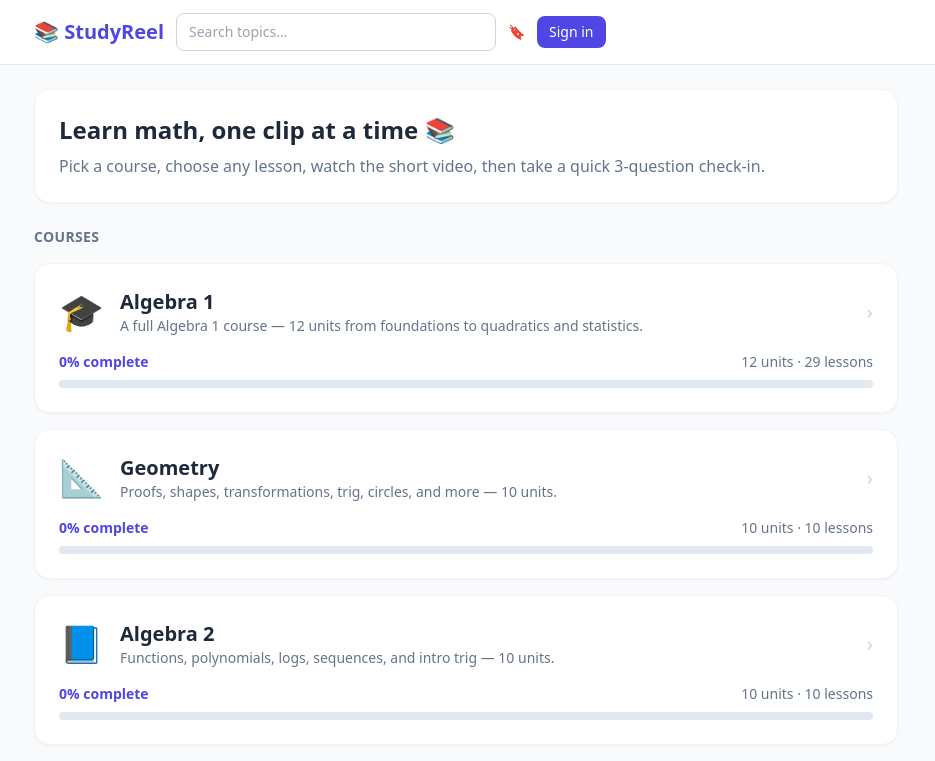
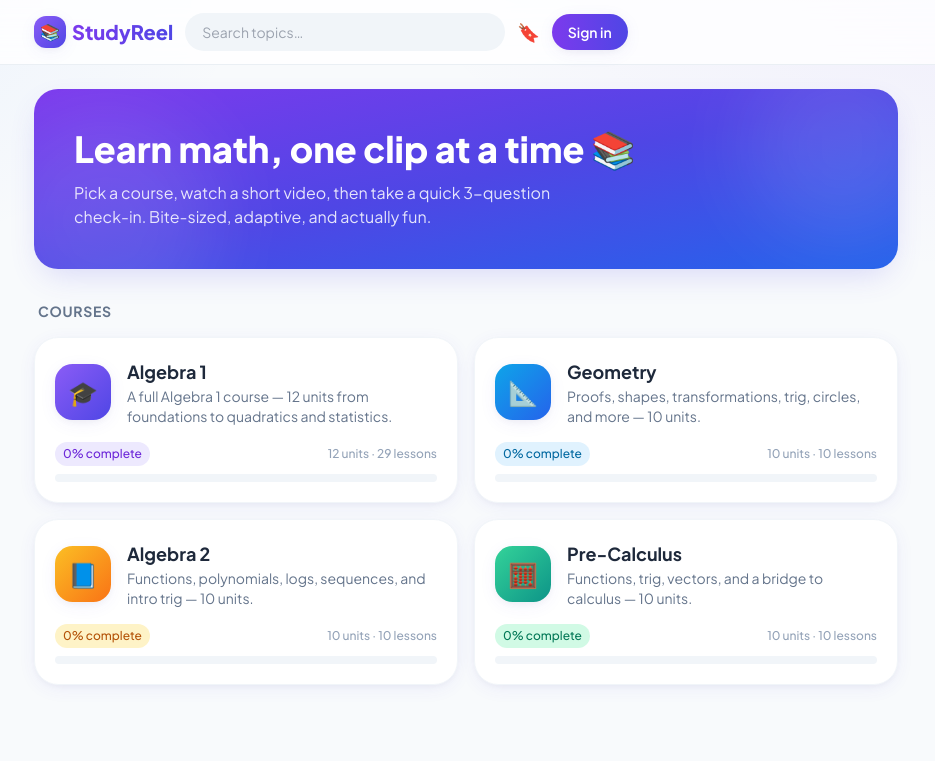
Before and after one commit to annaraheja2/studyreel, a React (Vite) app: page / in a window 1280 px wide. Shown: the top 761 px of the page, without its empty margins (174-1109 px from the left). Built offline with nearby package versions, Linux system fonts and the light colour scheme; no server answers; the database is empty.

Commit message:
Redesign: playful + clean look (font, gradient hero, colorful cards)

```diff
--- a/index.html
+++ b/index.html
@@ -4,6 +4,9 @@
     <meta charset="UTF-8" />
     <meta name="viewport" content="width=device-width, initial-scale=1.0" />
     <meta name="description" content="StudyReel — learn math with short videos and quick quizzes." />
+    <link rel="preconnect" href="https://fonts.googleapis.com" />
+    <link rel="preconnect" href="https://fonts.gstatic.com" crossorigin />
+    <link href="https://fonts.googleapis.com/css2?family=Plus+Jakarta+Sans:wght@400;500;600;700;800&display=swap" rel="stylesheet" />
     <title>StudyReel — Learn Math, One Clip at a Time</title>
   </head>
   <body>
--- a/src/components/Layout.tsx
+++ b/src/components/Layout.tsx
@@ -17,24 +17,27 @@ export default function Layout({ children }: { children: ReactNode }) {
 
   return (
     <div className="min-h-screen flex flex-col">
-      <header className="sticky top-0 z-10 bg-white/90 backdrop-blur border-b border-slate-200">
+      <header className="sticky top-0 z-10 bg-white/80 backdrop-blur-xl border-b border-slate-200/70">
         <div className="max-w-4xl mx-auto px-4 h-16 flex items-center gap-3">
-          <Link to="/" className="font-extrabold text-xl text-brand-600 shrink-0">📚 StudyReel</Link>
+          <Link to="/" className="font-extrabold text-xl shrink-0 flex items-center gap-1.5">
+            <span className="grid place-items-center w-8 h-8 rounded-xl bg-gradient-to-br from-violet-500 to-indigo-600 text-white text-base shadow-soft">📚</span>
+            <span className="bg-gradient-to-r from-violet-600 to-indigo-600 bg-clip-text text-transparent">StudyReel</span>
+          </Link>
           <form onSubmit={submit} className="flex-1 max-w-xs">
             <input
               value={q}
               onChange={(e) => setQ(e.target.value)}
               placeholder="Search topics…"
-              className="w-full px-3 py-2 rounded-lg border border-slate-300 focus:border-brand-500 focus:ring-1 focus:ring-brand-500 outline-none text-sm"
+              className="w-full px-4 py-2 rounded-full bg-slate-100 border border-transparent focus:bg-white focus:border-brand-400 focus:ring-2 focus:ring-brand-100 outline-none text-sm transition"
             />
           </form>
           <nav className="flex items-center gap-3 text-sm shrink-0">
-            <Link to="/bookmarks" className="hover:text-brand-600">🔖</Link>
+            <Link to="/bookmarks" className="text-lg hover:scale-110 transition">🔖</Link>
 
             {!user ? (
               <Link
                 to="/login"
-                className="px-3 py-1.5 rounded-lg bg-brand-600 text-white font-medium hover:bg-brand-700"
+                className="px-4 py-2 rounded-full bg-gradient-to-r from-violet-600 to-indigo-600 text-white font-semibold hover:shadow-lift transition shadow-soft"
               >
                 Sign in
               </Link>
--- a/src/index.css
+++ b/src/index.css
@@ -2,6 +2,19 @@
 @tailwind components;
 @tailwind utilities;
 
+:root {
+  font-family: 'Plus Jakarta Sans', ui-sans-serif, system-ui, -apple-system, sans-serif;
+}
+
 body {
-  @apply bg-slate-50 text-slate-800 antialiased;
+  @apply text-slate-800 antialiased;
+  min-height: 100vh;
+  background:
+    radial-gradient(1200px 600px at 100% -10%, rgba(139, 92, 246, 0.10), transparent 60%),
+    radial-gradient(1000px 500px at -10% 0%, rgba(59, 130, 246, 0.08), transparent 55%),
+    #f8fafc;
+  background-attachment: fixed;
 }
+
+/* Consistent focus + smoother interactions */
+* { -webkit-tap-highlight-color: transparent; }
--- a/src/pages/Course.tsx
+++ b/src/pages/Course.tsx
@@ -19,17 +19,20 @@ export default function CoursePage() {
 
   return (
     <div className="space-y-6">
-      <Link to="/" className="text-sm text-brand-600">← All courses</Link>
+      <Link to="/" className="text-sm text-brand-600 font-medium">← All courses</Link>
 
-      <section className="bg-white rounded-2xl shadow-sm border border-slate-100 p-6">
-        <h1 className="text-2xl font-bold">{course.emoji} {course.name}</h1>
-        <p className="text-slate-500 mt-1">{course.description}</p>
-        <div className="flex items-center justify-between mt-4 text-sm">
-          <span className="font-bold text-brand-600">{pct}% complete</span>
-          <span className="text-slate-500">{done}/{total} lessons</span>
-        </div>
-        <div className="h-2 bg-slate-200 rounded-full mt-2 overflow-hidden">
-          <div className="h-full bg-brand-500 rounded-full transition-all" style={{ width: `${pct}%` }} />
+      <section className="relative overflow-hidden rounded-3xl p-7 text-white bg-gradient-to-br from-violet-600 via-indigo-600 to-blue-600 shadow-lift">
+        <div className="absolute -top-8 -right-8 w-40 h-40 rounded-full bg-white/10 blur-2xl" />
+        <div className="relative">
+          <h1 className="text-2xl font-extrabold">{course.emoji} {course.name}</h1>
+          <p className="text-white/85 mt-1">{course.description}</p>
+          <div className="flex items-center justify-between mt-4 text-sm">
+            <span className="font-bold">{pct}% complete</span>
+            <span className="text-white/80">{done}/{total} lessons</span>
+          </div>
+          <div className="h-2.5 bg-white/25 rounded-full mt-2 overflow-hidden">
+            <div className="h-full bg-white rounded-full transition-all" style={{ width: `${pct}%` }} />
+          </div>
         </div>
       </section>
 
--- a/src/pages/Home.tsx
+++ b/src/pages/Home.tsx
@@ -2,23 +2,40 @@ import { Link } from 'react-router-dom'
 import { courseLessonCount } from '../data/content'
 import { useUser } from '../lib/UserContext'
 import { useContent } from '../lib/ContentContext'
+
+// Colorful accents cycled across course cards for a playful-but-clean look.
+const ACCENTS = [
+  { grad: 'from-violet-500 to-indigo-600', soft: 'bg-violet-100 text-violet-700', bar: 'from-violet-500 to-indigo-500' },
+  { grad: 'from-sky-500 to-blue-600', soft: 'bg-sky-100 text-sky-700', bar: 'from-sky-500 to-blue-500' },
+  { grad: 'from-amber-400 to-orange-500', soft: 'bg-amber-100 text-amber-700', bar: 'from-amber-400 to-orange-500' },
+  { grad: 'from-emerald-400 to-teal-600', soft: 'bg-emerald-100 text-emerald-700', bar: 'from-emerald-400 to-teal-500' },
+  { grad: 'from-pink-500 to-rose-600', soft: 'bg-pink-100 text-pink-700', bar: 'from-pink-500 to-rose-500' },
+]
 
 export default function Home() {
   const { user } = useUser()
   const { courses: COURSES } = useContent()
 
   return (
-    <div className="space-y-6">
-      <section className="bg-white rounded-2xl shadow-sm border border-slate-100 p-6">
-        <h1 className="text-2xl font-bold">Learn math, one clip at a time 📚</h1>
-        <p className="text-slate-500 mt-2">
-          Pick a course, choose any lesson, watch the short video, then take a quick 3-question check-in.
+    <div className="space-y-8">
+      {/* Hero */}
+      <section className="relative overflow-hidden rounded-3xl p-8 sm:p-10 text-white bg-gradient-to-br from-violet-600 via-indigo-600 to-blue-600 shadow-lift">
+        <div className="absolute -top-10 -right-10 w-48 h-48 rounded-full bg-white/10 blur-2xl" />
+        <div className="absolute -bottom-16 -left-10 w-56 h-56 rounded-full bg-white/10 blur-2xl" />
+        <div className="relative">
+          <h1 className="text-3xl sm:text-4xl font-extrabold leading-tight">Learn math, one clip at a time 📚</h1>
+          <p className="mt-3 text-white/85 max-w-lg">
+            Pick a course, watch a short video, then take a quick 3-question check-in. Bite-sized, adaptive, and actually fun.
           </p>
+        </div>
       </section>
 
+      {/* Courses */}
       <div className="space-y-4">
-        <h2 className="text-sm font-bold text-slate-500 uppercase tracking-wide">Courses</h2>
-        {COURSES.map((course) => {
+        <h2 className="text-sm font-bold text-slate-500 uppercase tracking-wider px-1">Courses</h2>
+        <div className="grid gap-4 sm:grid-cols-2">
+          {COURSES.map((course, i) => {
+            const a = ACCENTS[i % ACCENTS.length]
             const total = courseLessonCount(course)
             const lessonIds = course.units.flatMap((u) => u.lessons.map((l) => l.id))
             const done = lessonIds.filter((id) => user.completed.includes(id)).length
@@ -27,27 +44,29 @@ export default function Home() {
               <Link
                 key={course.id}
                 to={`/course/${course.id}`}
-              className="block bg-white rounded-2xl shadow-sm border border-slate-100 p-6 hover:border-brand-300 transition"
+                className="group bg-white rounded-3xl p-5 shadow-soft border border-slate-100 hover:shadow-lift hover:-translate-y-0.5 transition-all"
               >
                 <div className="flex items-center gap-4">
-                <span className="text-4xl">{course.emoji}</span>
+                  <span className={`grid place-items-center w-14 h-14 rounded-2xl text-2xl text-white bg-gradient-to-br ${a.grad} shadow-soft`}>
+                    {course.emoji}
+                  </span>
                   <div className="flex-1 min-w-0">
-                  <div className="text-xl font-bold">{course.name}</div>
-                  <div className="text-sm text-slate-500">{course.description}</div>
+                    <div className="text-lg font-bold group-hover:text-brand-600 transition">{course.name}</div>
+                    <div className="text-sm text-slate-500 line-clamp-2">{course.description}</div>
                   </div>
-                <span className="text-slate-300 text-xl">›</span>
                 </div>
-              <div className="flex items-center justify-between mt-4 text-sm">
-                <span className="font-bold text-brand-600">{pct}% complete</span>
-                <span className="text-slate-500">{course.units.length} units · {total} lessons</span>
+                <div className="flex items-center justify-between mt-4 text-xs font-medium">
+                  <span className={`px-2 py-1 rounded-full ${a.soft}`}>{pct}% complete</span>
+                  <span className="text-slate-400">{course.units.length} units · {total} lessons</span>
                 </div>
-              <div className="h-2 bg-slate-200 rounded-full mt-2 overflow-hidden">
-                <div className="h-full bg-brand-500 rounded-full transition-all" style={{ width: `${pct}%` }} />
+                <div className="h-2 bg-slate-100 rounded-full mt-2 overflow-hidden">
+                  <div className={`h-full rounded-full bg-gradient-to-r ${a.bar} transition-all`} style={{ width: `${pct}%` }} />
                 </div>
               </Link>
             )
           })}
         </div>
       </div>
+    </div>
   )
 }
--- a/tailwind.config.js
+++ b/tailwind.config.js
@@ -3,6 +3,9 @@ export default {
   content: ['./index.html', './src/**/*.{ts,tsx}'],
   theme: {
     extend: {
+      fontFamily: {
+        sans: ['Plus Jakarta Sans', 'ui-sans-serif', 'system-ui', 'sans-serif'],
+      },
       colors: {
         brand: {
           50: '#eef2ff', 100: '#e0e7ff', 200: '#c7d2fe', 300: '#a5b4fc',
@@ -10,6 +13,14 @@ export default {
           800: '#3730a3', 900: '#312e81',
         },
       },
+      boxShadow: {
+        soft: '0 4px 20px -4px rgba(79, 70, 229, 0.10), 0 2px 8px -2px rgba(15, 23, 42, 0.06)',
+        lift: '0 12px 32px -8px rgba(79, 70, 229, 0.20)',
+      },
+      borderRadius: {
+        '2xl': '1.1rem',
+        '3xl': '1.5rem',
+      },
     },
   },
   plugins: [],
```
Also changed, not shown: src/components/ProgressMap.tsx (+8 -6 lines). Lines whose indentation alone changed are shown as unchanged.
